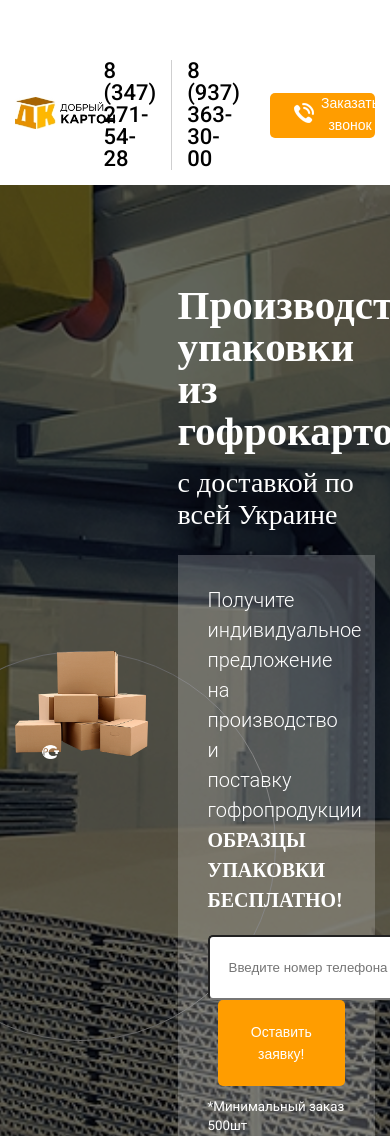
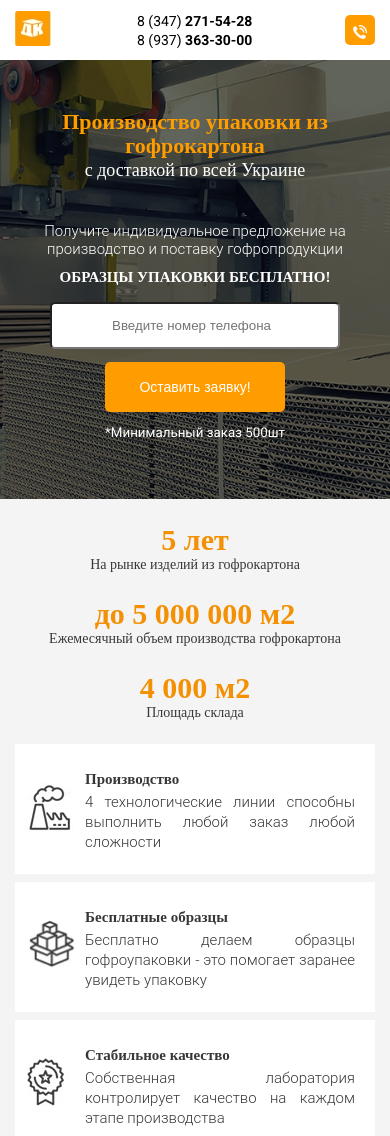
Before and after one commit to yaroslav-bodnar/dobryy-karton, a website: page src/index.html in a window 390 px wide. Shown: the top 1136 px of the page. Drawn offline with Linux system fonts and the light colour scheme.

Commit message:
Part nine!
Site adaptation:
1. header
2. section "hat"
3. section "services"

```diff
--- a/src/index.html
+++ b/src/index.html
@@ -37,23 +37,24 @@
 	<header class="header">
 		<div class="container">
 			<div class="row align-items-center">
-				<div class="col-4">
+				<div class="col-2 col-xl-4">
 					<div class="header__logo animate">
-						<img src="./img/logo.jpg" alt="Добрый_картон">
+						<!-- <img src="./img/logo.jpg" alt="Добрый_картон"> -->
 					</div>
 				</div>
 				<!-- /.col-4 -->
-				<div class="col-8">
+				<div class="col-10 col-xl-8">
 					<div class="header__contacts animate">
-						<div class="header__contacts__tel-1">8 (347) 271-54-28</div>
-						<div class="header__contacts__tel-2">8 (937) 363-30-00</div>
-						<button class="header__contacts__buttons button">
+						<div class="header__contacts__phone">
+							<div class="header__contacts__phone__tel-1">8 (347) <span>271-54-28</span></div>
+							<div class="header__contacts__phone__tel-2">8 (937) <span>363-30-00</span></div>
+						</div>
+						<button class="header__contacts__buttons">
 							<!-- <div class="header_contacts_buttons__img"> -->
-								<img src="./img/phone.png" alt="phone" class="header__contacts__buttons__phone">
-								<p class="header__contacts__buttons__title">Заказать звонок</p>
-							<!-- </div> -->
-							<!-- <div class="header_contacts_buttons__title"> -->
-							<!-- </div> -->
+								<div class="header__contacts__buttons__phone">
+									<img src="./img/phone.png" alt="phone">
+								</div>
+								<p class="header__contacts__buttons__title hidden-mobile">Заказать звонок</p>
 						</button>
 					</div>
 				</div>
@@ -67,13 +68,13 @@
 		<section class="hat">
 			<div class="container">
 				<div class="row align-items-center">
-					<div class="col-5">
+					<div class="col-0 col-xl-5 hidden-mobile">
 						<div class="hat-img wow bounceInLeft" data-wow-duration="2s">
 							<img src="./img/main/main.box.png" alt="Картон">
 						</div>
 					</div>
 					<!-- /.col-5 -->
-					<div class="col-7">
+					<div class="col-12 col-xl-7">
 						<div class="hat-text wow bounceInRight" data-wow-duration="2s">
 							<h1 class="hat-text__title">Производство упаковки из гофрокартона</h1>
 							<!-- /.hat-text__title -->
@@ -106,28 +107,28 @@
 		<section class="services">
 			<div class="container">
 				<div class="row align-items-center">
-					<div class="col-4">
+					<div class="col-12 col-xl-4">
 						<div class="services__desc">
 							<div class="services__desc__important-title">5 лет</div>
 							<div class="services__desc__important-subtitle">На рынке изделий из гофрокартона</div>
 						</div>
 					</div>
 					<!-- /.col-4 -->
-					<div class="col-4">
+					<div class="col-12 col-xl-4">
 						<div class="services__desc">
 							<div class="services__desc__important-title">до 5 000 000 м2</div>
 							<div class="services__desc__important-subtitle">Ежемесячный объем производства гофрокартона</div>
 						</div>
 					</div>
 					<!-- /.col-4 -->
-					<div class="col-4">
+					<div class="col-12 col-xl-4">
 						<div class="services__desc">
 							<div class="services__desc__important-title">4 000 м2</div>
 							<div class="services__desc__important-subtitle">Площадь склада</div>
 						</div>
 					</div>
 					<!-- /.col-4 -->
-					<div class="col-4">
+					<div class="col-12 col-xl-4">
 						<div class="services__production services__common">
 							<div class="services__common__img">
 								<img src="./img/main/services/Layer_9.png" alt="services-img">
@@ -136,7 +137,7 @@
 						</div>
 					</div>
 					<!-- /.col-4 -->
-					<div class="col-4">
+					<div class="col-12 col-xl-4">
 						<div class="services__samples services__common">
 							<div class="services__common__img">
 								<img src="./img/main/services/Layer_10.png" alt="services-img">
@@ -145,7 +146,7 @@
 						</div>
 					</div>
 					<!-- /.col-4 -->
-					<div class="col-4">
+					<div class="col-12 col-xl-4">
 						<div class="services__quality services__common">
 							<div class="services__common__img">
 								<img src="./img/main/services/Layer_11.png" alt="services-img">
@@ -154,7 +155,7 @@
 						</div>
 					</div>
 					<!-- /.col-4 -->
-					<div class="col-4">
+					<div class="col-12 col-xl-4">
 						<div class="services__insurance services__common">
 							<div class="services__common__img">
 								<img src="./img/main/services/Layer_12.png" alt="services-img">
@@ -163,7 +164,7 @@
 						</div>
 					</div>
 					<!-- /.col-4 -->
-					<div class="col-4">
+					<div class="col-12 col-xl-4">
 						<div class="services__stamp services__common">
 							<div class="services__common__img">
 								<img src="./img/main/services/Layer_13.png" alt="services-img">
@@ -172,7 +173,7 @@
 						</div>
 					</div>
 					<!-- /.col-4 -->
-					<div class="col-4">
+					<div class="col-12 col-xl-4">
 						<div class="services__supplements services__common">
 							<div class="services__common__img">
 								<img src="./img/main/services/Layer_14.png" alt="services-img">
@@ -190,7 +191,7 @@
 
 
 
-		<section class="dimming-popup-form">
+		<section class="dimming-popup-form hidden-mobile">
 			<div class="dimming-popup-form__popup-form">
 				<div class="dimming-popup-form__popup-form__title">Форма обратной связи</div>
 				<!-- /.dimming-popup-form__popup-form__title -->
--- a/src/js/script.js
+++ b/src/js/script.js
@@ -21,6 +21,10 @@ $(document).ready(function(){
 		$('.dimming-popup-form').show()
 	});
 
+	// if(typeof (window.innerWidth) == '768') {
+	// 	$('.dimming-popup-form').destroy()
+	// };
+
 	$('.dimming-popup-form__popup-form__close').on("click", function(){
 		$('.dimming-popup-form').hide()
 	});
--- a/src/sass/_header.sass
+++ b/src/sass/_header.sass
@@ -1,31 +1,48 @@
 .header
 	margin-top: 60px
 	margin-bottom: 15px
+	&__logo
+		width: 191px
+		height: 61px
+		background: url(../img/logo.jpg) center no-repeat
 	&__contacts
 		display: flex
 		justify-content: flex-end
 		align-items: center
-		&__tel-1
-			font-size: 22px
-			font-weight: 500
-			line-height: 22px
-			text-transform: uppercase
-			padding-right: 15px
-			margin-right: 15px
-			border-right: solid 1px #cfcfd0
-		&__tel-2
-			font-size: 22px
-			font-weight: 500
-			line-height: 22px
-			text-transform: uppercase
-			margin-right: 30px
+		&__phone
+			display: flex
+			justify-content: flex-end
+			align-items: center
+			&__tel-1
+				font-size: 22px
+				font-weight: 500
+				line-height: 22px
+				text-transform: uppercase
+				padding-right: 15px
+				margin-right: 15px
+				border-right: solid 1px #cfcfd0
+			&__tel-2
+				font-size: 22px
+				font-weight: 500
+				line-height: 22px
+				text-transform: uppercase
+				margin-right: 30px
 		&__buttons
 			width: 179px
 			height: 45px
+			font-size: 14px
+			font-weight: 500
+			line-height: 22px
+			color: $text-color-light
+			background-color: $active-color
+			border: none
+			display: flex
+			align-items: center
+			border-radius: 5px
 			&__phone
-				margin: 8px 7px 12px 18px
+				margin: 12px 7px 12px 18px
 			&__title
-				margin: 8px 10px 10px 0px
+				margin: 8px 10px 12px 0px
 
 @keyframes move
 	from
--- /dev/null
+++ b/src/sass/_media.sass
@@ -0,0 +1,120 @@
+@media (max-width: 576px)
+	.header
+		margin-top: 10px
+		margin-bottom: 10px
+		&__logo
+			width: 36px
+			height: 36px
+			background: url(../img/logo-mobile.jpg) center no-repeat
+			display: inline-block
+		&__contacts
+			&__phone
+				display: block
+				&__tel-1
+					font-size: 14px
+					font-weight: 400
+					line-height: 17px
+					text-transform: uppercase
+					border-right: none
+					display: inline-block
+					width: 120px
+					height: 15px
+					margin: 0px 0px 0px 57px
+					padding: 0
+					span
+						font-weight: bold
+				&__tel-2
+					font-size: 14px
+					font-weight: 400
+					line-height: 17px
+					text-transform: uppercase
+					display: inline-block
+					width: 120px
+					height: 15px
+					margin: 0px 0px 0px 57px
+					padding: 0
+					span
+						font-weight: bold
+			&__buttons
+				width: 27px
+				height: 27px
+				display: block
+				padding: 15px
+				position: relative
+				&__phone
+					width: 14px
+					height: 14px
+					margin: 0
+					position: absolute
+					top: 50%
+					left: 50%
+					margin-right: -50%
+					transform: translate(-50%, -50%)
+	.hidden-mobile
+		display: none
+
+
+
+	.hat
+		padding-top: 50px
+		padding-bottom: 58px
+		text-align: center
+		&-text
+			&__title
+				color: #ff9d00
+				font-size: 22px
+				line-height: 24px
+				margin: 0
+			&__subtitle
+				color: #ffffff
+				font-size: 18px
+				line-height: 24px
+			&__form
+				background-color: transparent
+				margin-top: 0px
+				padding: 0px
+				width: 100%
+				&__title
+					font-size: 15px
+					line-height: 18px
+					padding-right: 0px
+					margin: 40px 8px 0px 8px
+				&__important
+					font-size: 15px
+					line-height: 18px
+					display: inline-block
+					padding-top: 10px
+				&__tel
+					margin-top: 16px
+					&__input
+						padding: 17px 60px
+						width: 290px
+						height: 47px
+					&__submit
+						width: 180px
+						height: 50px
+						margin-top: 13px
+						margin-left: 0px
+						padding: 14px 29px
+	.hidden-mobile
+		display: none
+
+
+.services
+	padding-bottom: 40px
+	&__desc
+		margin-top: 24px
+		&__important-title
+			font-size: 30px
+		&__important-subtitle
+			font-size: 14px
+	&__common
+		margin-top: 8px
+		padding-right: 20px
+		&__text
+			text-align: justify
+	&__production
+		margin-top: 23px
+
+	.hidden-mobile
+		display: none
--- a/src/sass/style.sass
+++ b/src/sass/style.sass
@@ -12,6 +12,7 @@
 @import 'main-production-slider'
 @import 'main-contacts'
 @import 'main-reviews'
+@import 'media'
 
 @import 'footer'
 
```
Also changed, not shown: src/css/style.css, src/img/logo-mobile.jpg (added).
